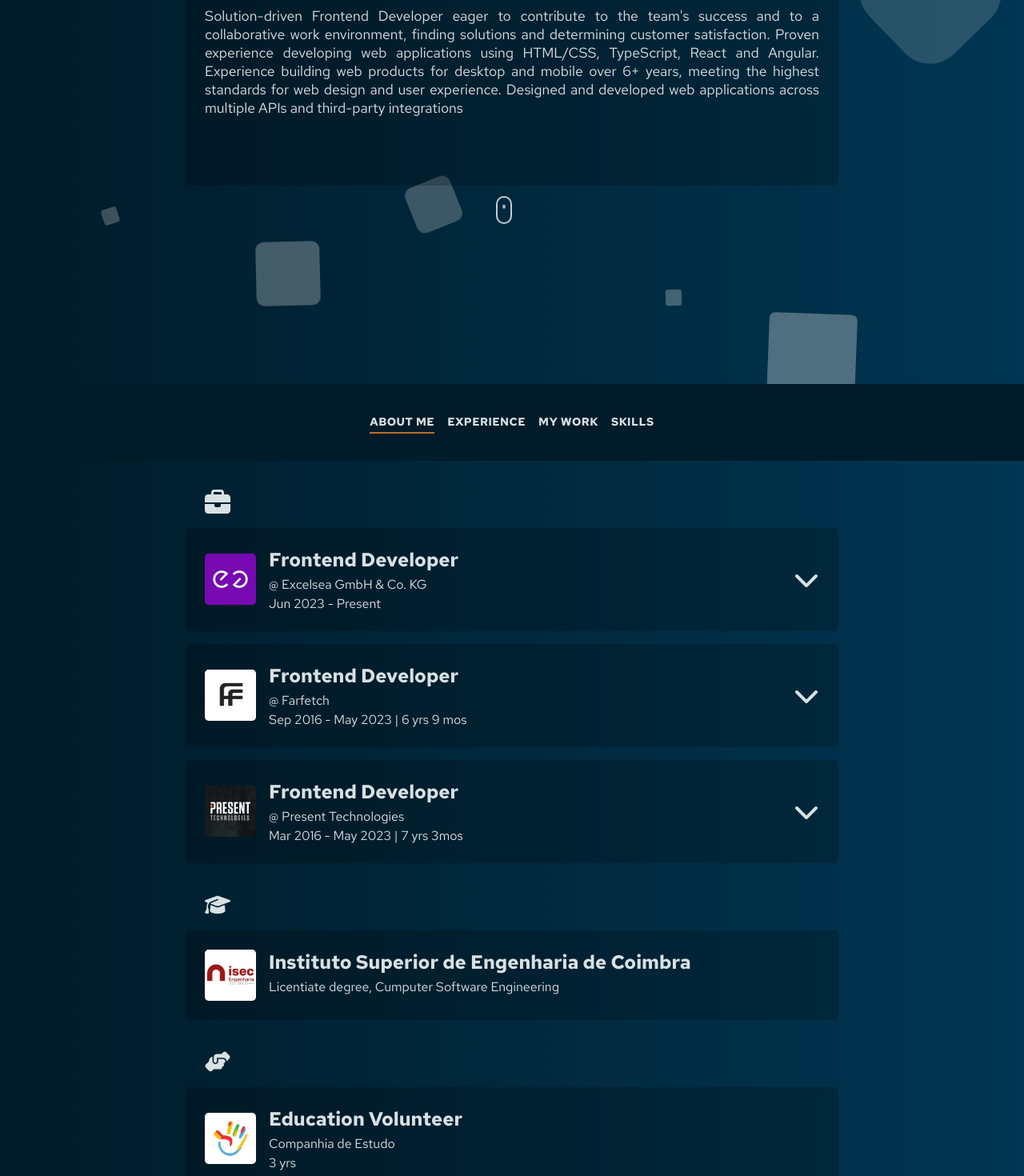
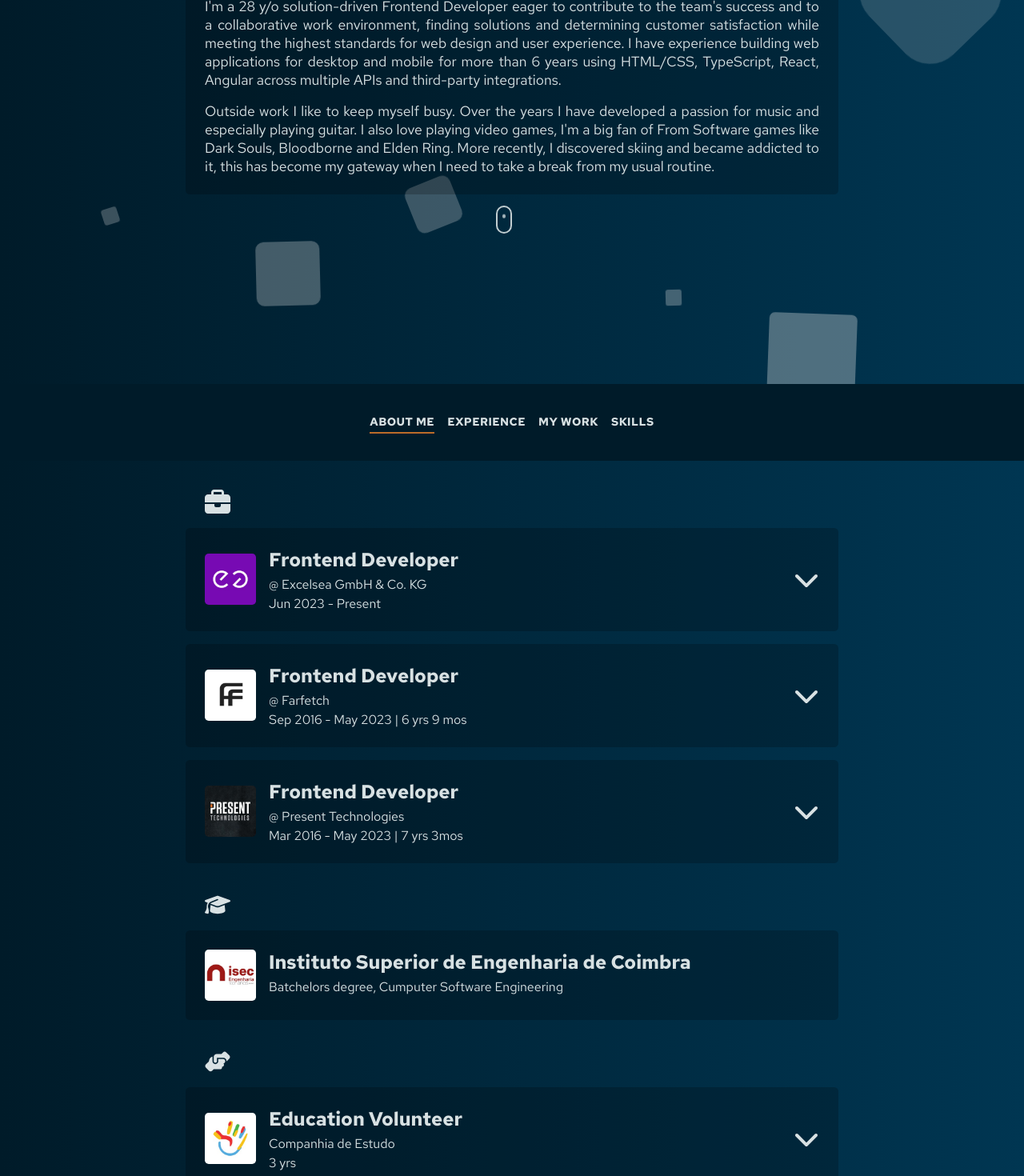
Before and after one commit to pimenta94/my-website, a React (Create React App) app: page / in a window 1280 px wide. Shown: the part 320-1790 px from the top of the page at 80% size. Built offline with nearby package versions, Linux system fonts and the light colour scheme.

Commit message:
Write texts

```diff
--- a/src/index.css
+++ b/src/index.css
@@ -14,6 +14,11 @@
 
 html {
   scroll-behavior: smooth;
+}
+
+::-webkit-scrollbar {
+  width: 0; /* Remove scrollbar space */
+  background: transparent; /* Optional: just make scrollbar invisible */
 }
 
 body {
--- a/src/pages/home/about-me/AboutMe.css
+++ b/src/pages/home/about-me/AboutMe.css
@@ -78,6 +78,12 @@
   text-align: justify;
 }
 
+.description-2 {
+  display: flex;
+  margin-top: 1rem;
+  text-align: justify;
+}
+
 .more-button {
   position: relative;
   z-index: 10;
@@ -89,7 +95,6 @@
 @media (width > 48em) {
   .about-me {
     width: 60vw;
-    height: 20rem;
   }
 
   .info {
--- a/src/pages/home/about-me/AboutMe.js
+++ b/src/pages/home/about-me/AboutMe.js
@@ -17,6 +17,7 @@ const AboutMe = () => {
   if (m < 0 || (m === 0 && today.getDate() < birthDate.getDate())) {
     currentAge--;
   }
+  const experienceYears = today.getFullYear() - 2017;
 
   return (
     <section className="section-about-me" id="about-me">
@@ -41,14 +42,22 @@ const AboutMe = () => {
           </div>
         </div>
         <div className="description">
-          Solution-driven Frontend Developer eager to contribute to the team's
-          success and to a collaborative work environment, finding solutions and
-          determining customer satisfaction. Proven experience developing web
-          applications using HTML/CSS, TypeScript, React and Angular. Experience
-          building web products for desktop and mobile over 6+ years, meeting
-          the highest standards for web design and user experience. Designed and
-          developed web applications across multiple APIs and third-party
-          integrations
+          I'm a {currentAge} y/o solution-driven Frontend Developer eager to
+          contribute to the team's success and to a collaborative work
+          environment, finding solutions and determining customer satisfaction
+          while meeting the highest standards for web design and user
+          experience. I have experience building web applications for desktop
+          and mobile for more than {experienceYears} years using HTML/CSS,
+          TypeScript, React, Angular across multiple APIs and third-party
+          integrations.
+        </div>
+        <div className="description-2">
+          Outside work I like to keep myself busy. Over the years I have
+          developed a passion for music and especially playing guitar. I also
+          love playing video games, I'm a big fan of From Software games like
+          Dark Souls, Bloodborne and Elden Ring. More recently, I discovered
+          skiing and became addicted to it, this has become my gateway when I
+          need to take a break from my usual routine.
         </div>
       </div>
       <div className="more-button">
--- a/src/pages/home/experience/Experience.js
+++ b/src/pages/home/experience/Experience.js
@@ -30,7 +30,6 @@ const Experience = () => {
       {cv.volunteering.map((item) => (
         <ExperienceAccordion key={item.subTitle} data={item} />
       ))}
-      <div className="divider" />
     </section>
   );
 };
--- a/src/pages/home/experience/cv.json
+++ b/src/pages/home/experience/cv.json
@@ -5,27 +5,42 @@
       "subTitle": "@ Excelsea GmbH & Co. KG",
       "duration": "Jun 2023 - Present",
       "imgPath": "/excelsea_logo.jpeg",
-      "description": []
+      "description": [
+        "Worked with multiple APIs and third-party integrations to link digital marketing platforms with a web application solution to help small to medium business with their branding",
+        "Collaborated with stakeholders during development processes to achieve their goals within deadlines",
+        "Improved tools to boost user interaction and deliver design versatility"
+      ]
     },
     {
       "title": "Frontend Developer",
       "subTitle": "@ Farfetch",
       "duration": "Sep 2016 - May 2023 | 6 yrs 9 mos",
       "imgPath": "/ff_logo.jpeg",
-      "description": []
+      "description": [
+        "Collaborated with stakeholders from luxury clothing brands during development processes to achieve their goals and design best practices",
+        "I worked closely with the software development and testing team members to design and develop robust solutions to meet client requirements for functionality, scalability and performance",
+        "Managed full-cycle design tasks in an Agile-driven environment, handling all phases from conception to completion while maintaining the highest standards",
+        "Designed and updated layouts to meet usability and performance requirements",
+        "Tested site compatibility across multiple browsers and devices, uncovering and debugging issues and addressing inconsistencies"
+      ]
     },
     {
       "title": "Frontend Developer",
       "subTitle": "@ Present Technologies",
       "duration": "Mar 2016 - May 2023 | 7 yrs 3mos",
       "imgPath": "/ptech_logo.jpeg",
-      "description": []
+      "description": [
+        "Collaborated on an Android app to follow football live results, called LiveSoccer",
+        "Designed and updated layouts to meet usability and performance requirements",
+        "Contributed to projects within Scrum project management environments",
+        "Improved tools to boost user interaction and deliver design versatility"
+      ]
     }
   ],
   "education": [
     {
       "title": "Instituto Superior de Engenharia de Coimbra",
-      "subTitle": "Licentiate degree, Cumputer Software Engineering",
+      "subTitle": "Batchelors degree, Cumputer Software Engineering",
       "imgPath": "/isec_logo.jpeg"
     }
   ],
@@ -34,7 +49,13 @@
       "title": "Education Volunteer",
       "subTitle": "Companhia de Estudo",
       "duration": "3 yrs",
-      "imgPath": "/ce_logo.jpeg"
+      "imgPath": "/ce_logo.jpeg",
+      "description": [
+        "Assisted children in achieving a better understanding of the Scratch high-level programming language developed by MIT",
+        "Motivated students towards learning and studying to build self-confidence and reduce fear of failure",
+        "Conducted group sessions to help students engage in active learning and critical thinking skills",
+        "Created tailored lesson plans and study guides to teach and assist students in different areas of study"
+      ]
     }
   ]
 }
--- a/src/pages/home/experience/experience-accordion/ExperienceAccordion.css
+++ b/src/pages/home/experience/experience-accordion/ExperienceAccordion.css
@@ -63,6 +63,15 @@
   max-height: 1000px;
 }
 
+.description-item {
+  margin-bottom: 0.5rem;
+}
+
+.description-item::before {
+  content: '•';
+  padding-right: 0.5rem;
+}
+
 /* DESKTOP */
 
 @media (width > 48em) {
--- a/src/pages/home/experience/experience-accordion/ExperienceAccordion.js
+++ b/src/pages/home/experience/experience-accordion/ExperienceAccordion.js
@@ -38,20 +38,16 @@ const ExperienceAccordion = ({ data }) => {
       </div>
       {description && (
         <div className={`accordion-content ${isOpen ? 'show-more' : ''}`}>
-          <div className="experience-description">
-            Lorem ipsum dolor sit amet, consectetur adipiscing elit. Curabitur
-            sed imperdiet arcu. Vestibulum vel elit eget arcu feugiat ornare.
-            Curabitur quis blandit orci, sed laoreet sem. Pellentesque sit amet
-            nibh turpis. Mauris nec felis nibh. Vivamus mauris arcu, blandit
-            eget tempor ultricies, ullamcorper a orci. Etiam turpis nisi,
-            fermentum vitae orci non, hendrerit blandit massa. Sed porta urna eu
-            mattis malesuada. Etiam feugiat iaculis blandit. Proin varius sit
-            amet ante ut luctus. Suspendisse hendrerit luctus vehicula. Nunc
-            rutrum augue eget pretium ultrices. Etiam vitae odio tellus. Fusce
-            facilisis metus ut velit posuere, ac consequat justo condimentum.
-            Praesent elementum posuere nunc quis auctor. Sed dapibus elit a mi
-            faucibus vulputate.
-          </div>
+          <ul className="experience-description">
+            {description.map((descriptionItem, index) => (
+              <li
+                key={`${subTitle}-description-item-${index}`}
+                className="description-item"
+              >
+                {descriptionItem}
+              </li>
+            ))}
+          </ul>
         </div>
       )}
     </div>
--- a/src/pages/home/my-work/projects.js
+++ b/src/pages/home/my-work/projects.js
@@ -3,6 +3,7 @@ import StadiumGoodsIcon from '../../../components/icons/StadiumGoodsIcon';
 import BrownsIcon from '../../../components/icons/BrownsIcon';
 import HarrodsIcon from '../../../components/icons/HarrodsIcon';
 import AmiIcon from '../../../components/icons/AmiIcon';
+import GitHubIcon from '../../../components/icons/GitHubIcon';
 
 const PROJECTS = [
   {
@@ -10,35 +11,42 @@ const PROJECTS = [
     icon: <ReebokIcon />,
     link: 'https://www.reebok.eu',
     description:
-      'Lorem ipsum dolor sit amet, consectetur adipiscing elit. Curabitsed imperdiet arcu. Vestibulum vel elit eget arcu feugiat ornare. Curabitur quis blandit orci, sed laoreet sem. Pellentesque sit ametnibh turpis',
+      'I was a member of the frontend development team in charge of developing the current Reebok e-commerce website',
   },
   {
     id: 'harrods',
     icon: <HarrodsIcon />,
     link: 'https://www.harrods.com',
     description:
-      'Lorem ipsum dolor sit amet, consectetur adipiscing elit. Curabitsed imperdiet arcu. Vestibulum vel elit eget arcu feugiat ornare. Curabitur quis blandit orci, sed laoreet sem. Pellentesque sit ametnibh turpis',
+      'I was a member of the frontend development team in charge of developing the current Harrods e-commerce website',
   },
   {
     id: 'browns',
     icon: <BrownsIcon />,
     link: 'https://www.brownsfashion.com',
     description:
-      'Lorem ipsum dolor sit amet, consectetur adipiscing elit. Curabitsed imperdiet arcu. Vestibulum vel elit eget arcu feugiat ornare. Curabitur quis blandit orci, sed laoreet sem. Pellentesque sit ametnibh turpis',
+      'I was a member of the frontend development team in charge of developing the current Browns Fashion e-commerce website',
   },
   {
     id: 'sg',
     icon: <StadiumGoodsIcon />,
     link: 'https://www.stadiumgoods.com',
     description:
-      'Lorem ipsum dolor sit amet, consectetur adipiscing elit. Curabitsed imperdiet arcu. Vestibulum vel elit eget arcu feugiat ornare. Curabitur quis blandit orci, sed laoreet sem. Pellentesque sit ametnibh turpis',
+      'I was a member of the frontend development team in charge of developing the current Stadium Goods e-commerce website',
   },
   {
     id: 'ami',
     icon: <AmiIcon />,
     link: 'https://www.amiparis.com',
     description:
-      'Lorem ipsum dolor sit amet, consectetur adipiscing elit. Curabitsed imperdiet arcu. Vestibulum vel elit eget arcu feugiat ornare. Curabitur quis blandit orci, sed laoreet sem. Pellentesque sit ametnibh turpis',
+      'I was a member of the frontend development team in charge of developing the current Ami Paris e-commerce website',
+  },
+  {
+    id: 'github',
+    icon: <GitHubIcon />,
+    link: 'https://github.com/pimenta94',
+    description:
+      'You can also find me on gitHub, where you can check this website and other personal projects',
   },
 ];
 
```
